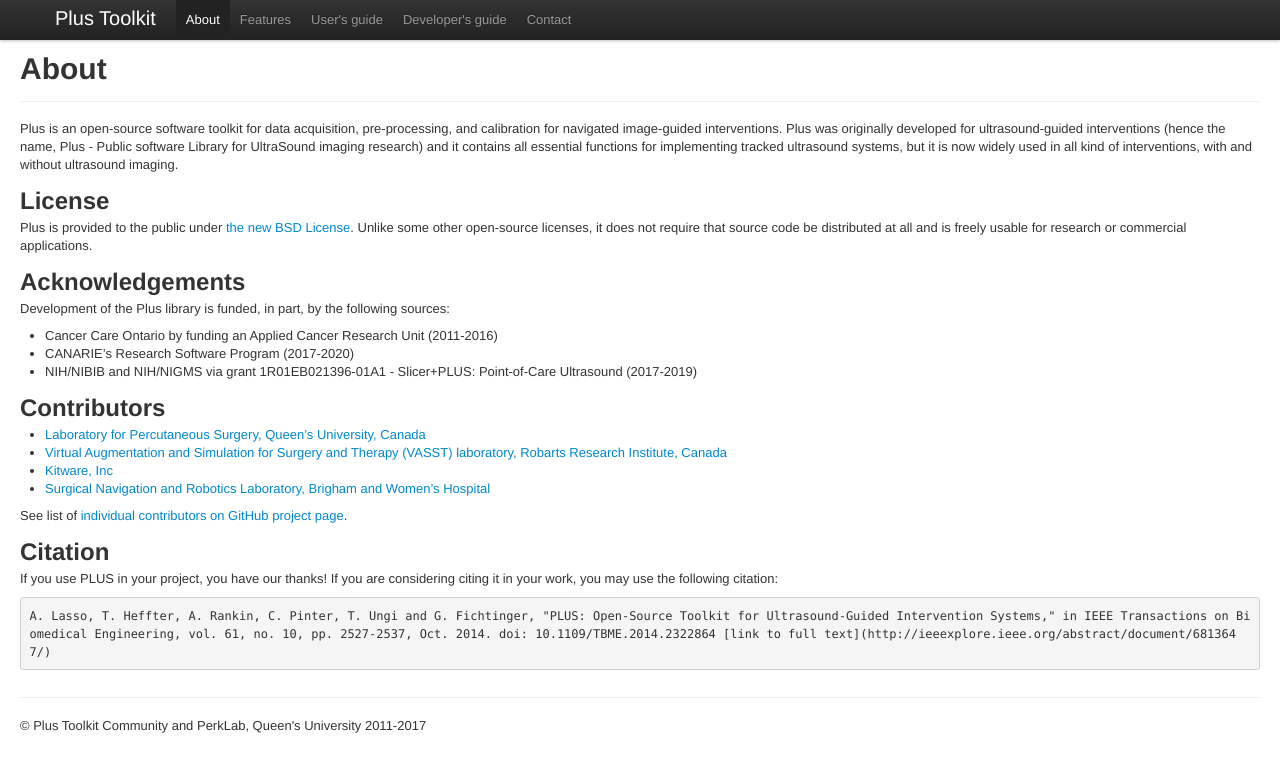
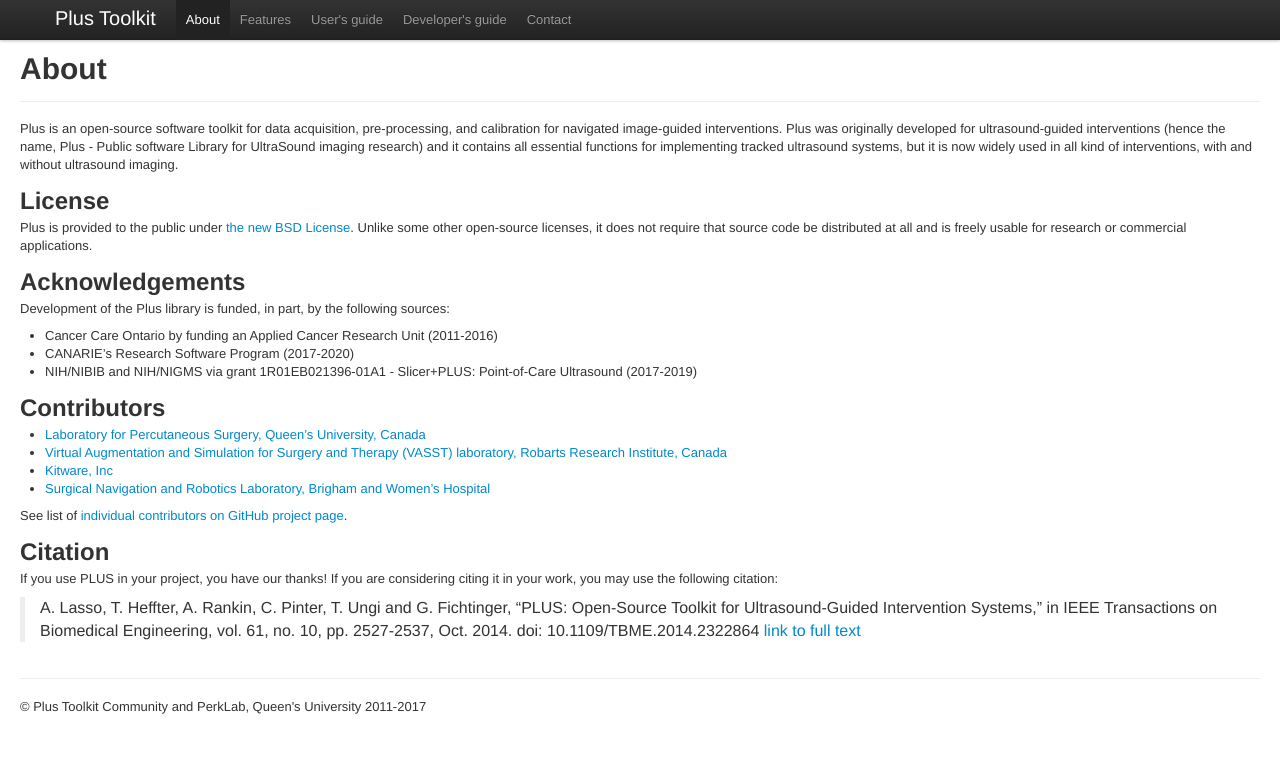
Before and after one commit to PlusToolkit/plustoolkit.github.io, a Jekyll site: the page built from about.md, in a window 1280 px wide. Shown: the top 772 px of the page. Built offline with Jekyll 4.4.1, drawn with Linux system fonts in a browser that asks for light colours.

Commit message:
fix citation

```diff
--- a/about.md
+++ b/about.md
@@ -36,4 +36,4 @@
 
 If you use PLUS in your project, you have our thanks! If you are considering citing it in your work, you may use the following citation:
 
-    A. Lasso, T. Heffter, A. Rankin, C. Pinter, T. Ungi and G. Fichtinger, "PLUS: Open-Source Toolkit for Ultrasound-Guided Intervention Systems," in IEEE Transactions on Biomedical Engineering, vol. 61, no. 10, pp. 2527-2537, Oct. 2014. doi: 10.1109/TBME.2014.2322864 [link to full text](http://ieeexplore.ieee.org/abstract/document/6813647/)
+> A. Lasso, T. Heffter, A. Rankin, C. Pinter, T. Ungi and G. Fichtinger, "PLUS: Open-Source Toolkit for Ultrasound-Guided Intervention Systems," in IEEE Transactions on Biomedical Engineering, vol. 61, no. 10, pp. 2527-2537, Oct. 2014. doi: 10.1109/TBME.2014.2322864 [link to full text](http://ieeexplore.ieee.org/abstract/document/6813647/)
```
